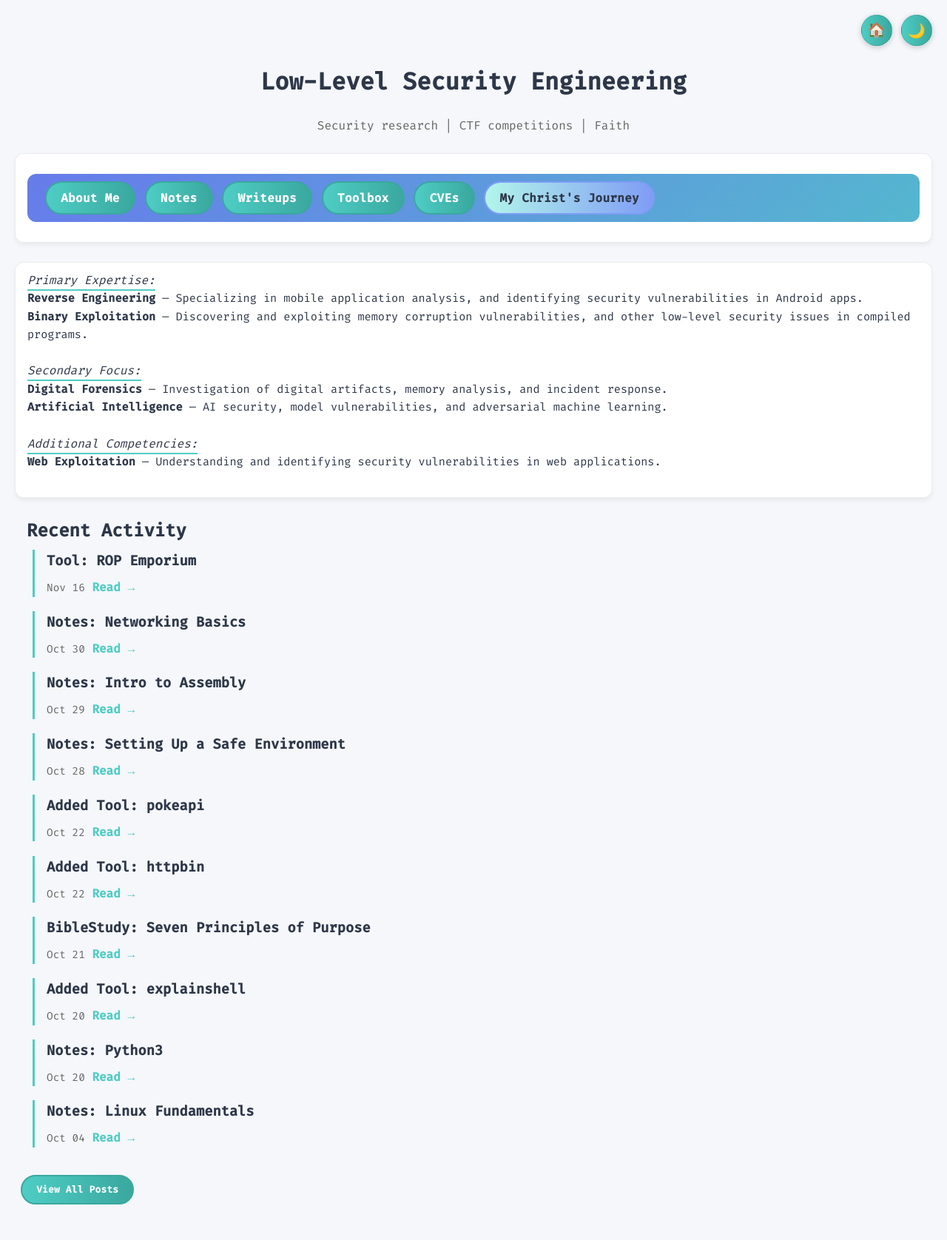
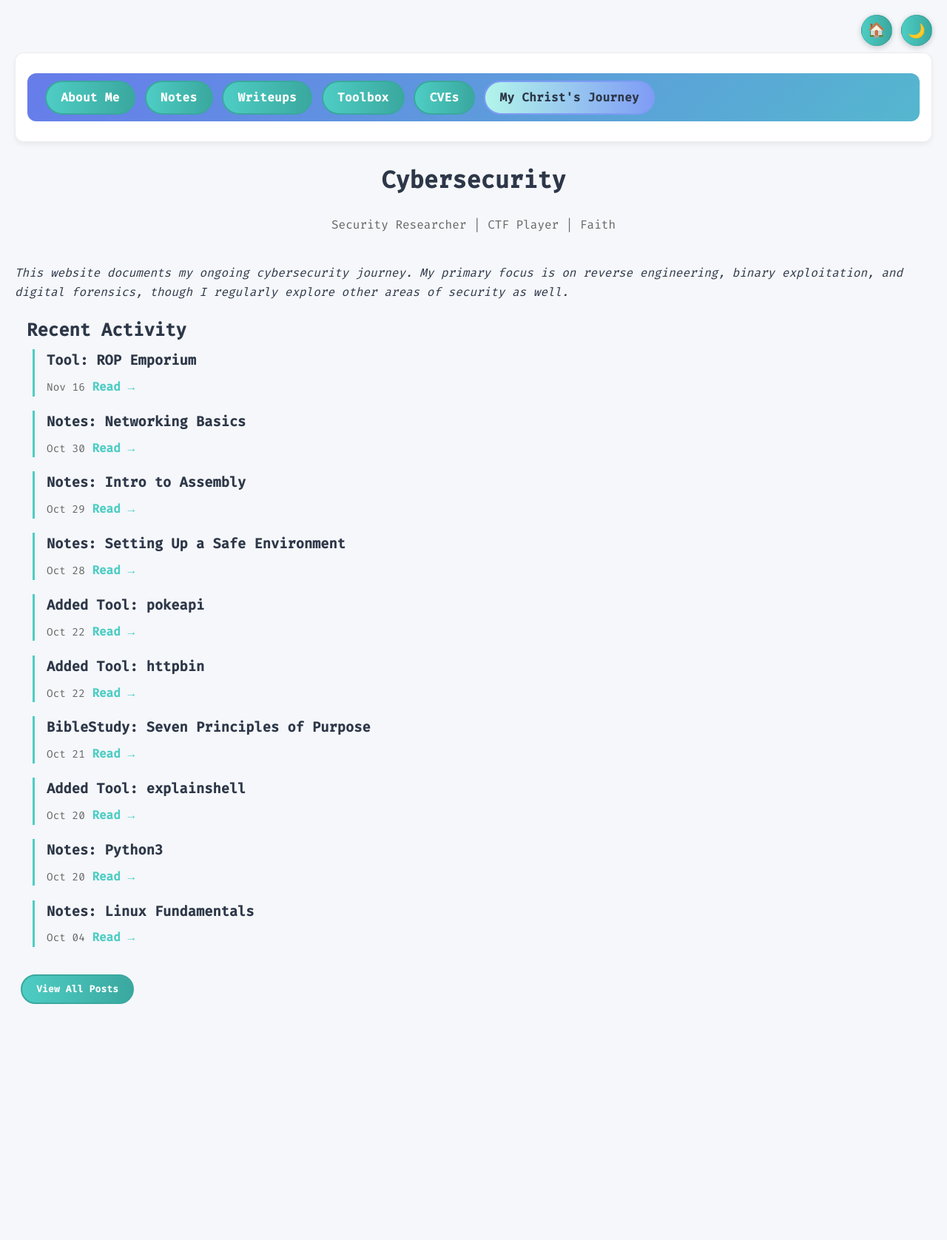
Before and after one commit to PathogenicKatt/PathogenicKatt.github.io, a Jekyll site: the page built from index.md, in a window 1280 px wide. Shown: the whole page at 74% size. Built offline with Jekyll 4.4.1, drawn with Linux system fonts in a browser that asks for light colours; after the commit the page ends 1405 px from its top, so only the background shows below that.

Commit message:
Optimization

```diff
--- a/assets/css/custom.css
+++ b/assets/css/custom.css
@@ -66,10 +66,7 @@
   color: #e2e8f0;
 }
 
-i {
-  border-bottom: 2px solid var(--accent);
-  padding-bottom: 2px;
-}
+
 
 /* ========================================
    CARD STYLES
@@ -323,37 +320,6 @@
   overflow: hidden;
 }
 
-
-
-/* ========================================
-   EXPERTISE SECTION STYLES
-   ======================================== */
-.expertise-section {
-  margin-bottom: 1.5rem;
-}
-
-.expertise-section h3 {
-  margin: 0 0 0.75rem 0;
-  font-size: 1rem;
-  font-weight: 600;
-  font-style: italic;
-}
-
-.expertise-section p {
-  margin: 0;
-  line-height: 1.6;
-  font-size: 0.95rem;
-}
-
-.expertise-section p strong {
-  font-weight: 600;
-}
-
-.subtitle {
-  font-size: 1.2rem;
-  opacity: 0.9;
-  margin-top: 0;
-}
 
 /* ========================================
    LAYOUT CONTAINERS
--- a/index.md
+++ b/index.md
@@ -8,16 +8,7 @@
 <div class="verse-ticker-container">
   <div class="verse-ticker" id="verse-ticker"></div>
 </div>
-<div class="header-animation">
-  <h1 style="text-align: center; ">
-     Low-Level Security Engineering
-  </h1>
-  <p style="text-align: center; padding-bottom: 1.5rem; margin: 0.5rem 0 0 0; font-size: 1rem; color: var(--text-secondary, #666); font-weight: 300;">
-     Security research | CTF competitions | Faith
-  </p>
-</div>
-
-  <div class="ctf-card" >
+<div class="ctf-card" >
     <div class="link-bubbles">
       <a href="/about" class="bubble">About Me</a>
       <a href="/notes" class="bubble">Notes</a>
@@ -28,29 +19,19 @@
 
     </div>
   </div>
+<div class="header-animation">
+  <h1 style="text-align: center;">
+     Cybersecurity
+  </h1>
+  <p style="text-align: center; padding-bottom: 1.5rem; margin: 0.5rem 0 0 0; font-size: 1rem; color: var(--text-secondary, #666); font-weight: 300;">
+     Security Researcher | CTF Player | Faith
+  </p>
 
-<div class="ctf-card">
-  <div class="expertise-section">
-    <i>Primary Expertise:</i>
-    <p>
-      <strong>Reverse Engineering</strong> — Specializing in mobile application analysis, and identifying security vulnerabilities in Android apps. <br><strong>Binary Exploitation</strong> — Discovering and exploiting memory corruption vulnerabilities, and other low-level security issues in compiled programs.
-    </p>
-  </div>
+</div>
 
-  <div class="expertise-section">
-    <i >Secondary Focus:</i>
-    <p>
-      <strong>Digital Forensics</strong> — Investigation of digital artifacts, memory analysis, and incident response. <br> <strong>Artificial Intelligence</strong> — AI security, model vulnerabilities, and adversarial machine learning.
-    </p>
-  </div>
+<p><i>This website documents my ongoing cybersecurity journey. My primary focus is on reverse engineering, binary exploitation, and digital forensics, though I regularly explore other areas of security as well. </i>
+  </p>
 
-  <div class="expertise-section">
-    <i>Additional Competencies:</i>
-    <p>
-      <strong>Web Exploitation</strong> — Understanding and identifying security vulnerabilities in web applications.
-    </p>
-  </div>
-</div>
 
 <h2 class="recent-activity-heading"> Recent Activity</h2>
 <div class="post-feed">
```
